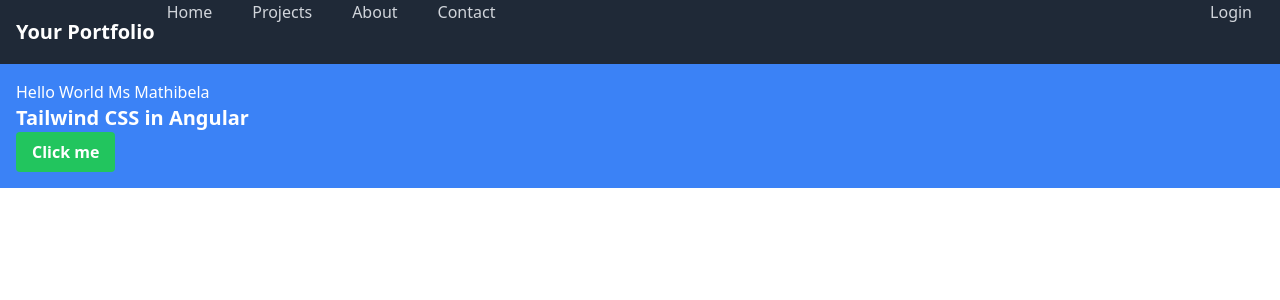
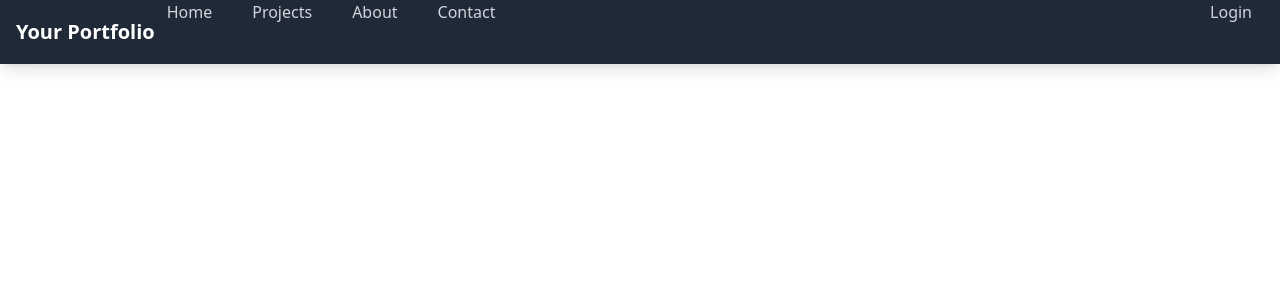
Before and after one commit to MathibelaD/AngularApp, an Angular app: page / in a window 1280 px wide. Shown: the top 300 px of the page. Built offline with nearby package versions, Linux system fonts and the light colour scheme.

Commit message:
fix: routes - Angular paths should not start with a forward slash (/) when defining routes.

```diff
--- a/src/app/app-routing.module.ts
+++ b/src/app/app-routing.module.ts
@@ -1,7 +1,18 @@
 import { NgModule } from '@angular/core';
 import { RouterModule, Routes } from '@angular/router';
+import { HeroComponent } from './hero/hero.component';
+import { ContactComponent } from './contact/contact.component';
+import { AboutComponent } from './about/about.component';
+import { SkillsComponent } from './skills/skills.component';
+import { ProjectsComponent } from './projects/projects.component';
 
-const routes: Routes = [];
+const routes: Routes = [
+  { path: 'home', component: HeroComponent },
+  { path: 'about', component: AboutComponent },
+  { path: 'skills', component: SkillsComponent },
+  { path: 'projects', component: ProjectsComponent },
+  { path: 'contact', component: ContactComponent },
+];
 
 @NgModule({
   imports: [RouterModule.forRoot(routes)],
--- a/src/app/app.component.html
+++ b/src/app/app.component.html
@@ -1,9 +1,5 @@
-<app-navigation></app-navigation>
-<!-- example.component.html -->
-<div class="bg-blue-500 text-white p-4">
-  <h1>Hello World {{title}}</h1>
-  <p class="text-xl font-bold">Tailwind CSS in Angular</p>
-  <button class="bg-green-500 hover:bg-green-600 text-white font-bold py-2 px-4 rounded">
-    Click me
-  </button>
-</div>
+
+  <app-navigation></app-navigation>
+  <!-- <app-hero></app-hero>
+  <app-contact></app-contact> -->
+<router-outlet></router-outlet>
--- a/src/app/hero/hero.component.html
+++ b/src/app/hero/hero.component.html
@@ -1 +1,8 @@
-<p>hero works!</p>
+<!-- example.component.html -->
+<div class="bg-blue-500 text-white p-4">
+    <!-- <h1>Hello World {{title}}</h1> -->
+    <p class="text-xl font-bold">Tailwind CSS in Angular</p>
+    <button class="bg-green-500 hover:bg-green-600 text-white font-bold py-2 px-4 rounded">
+        Click me
+    </button>
+</div>
```
